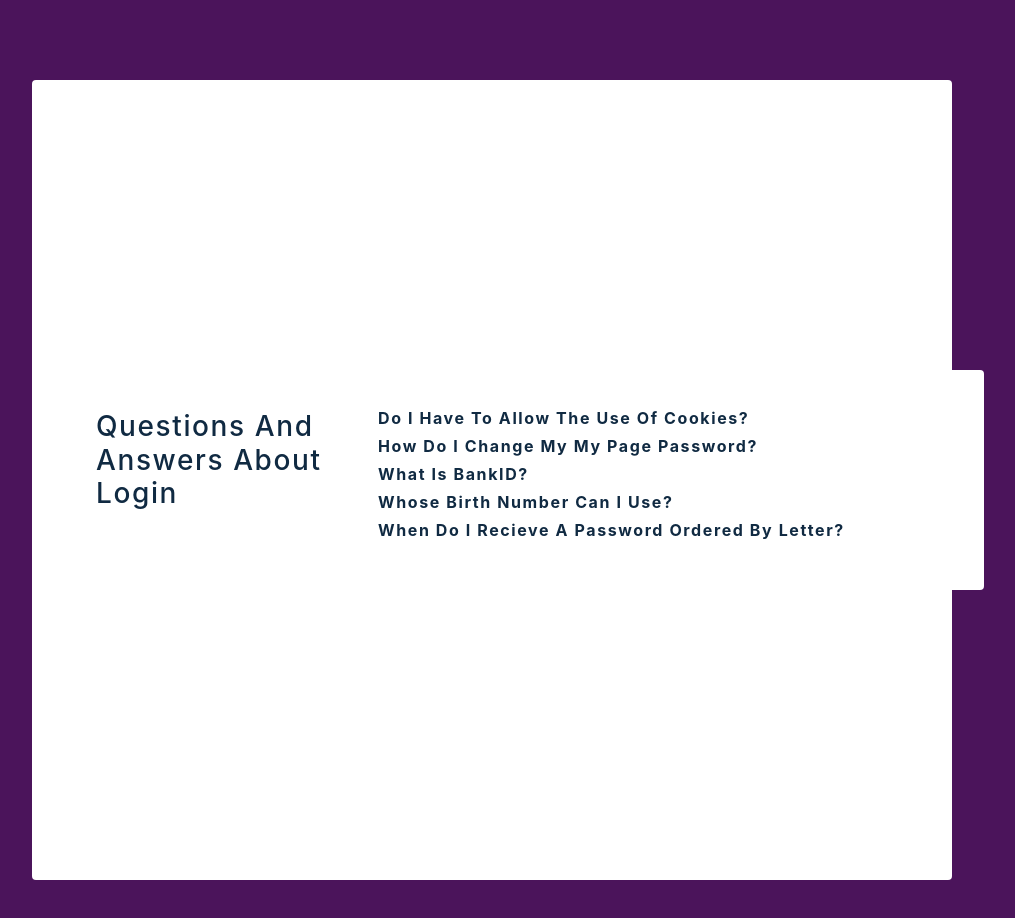
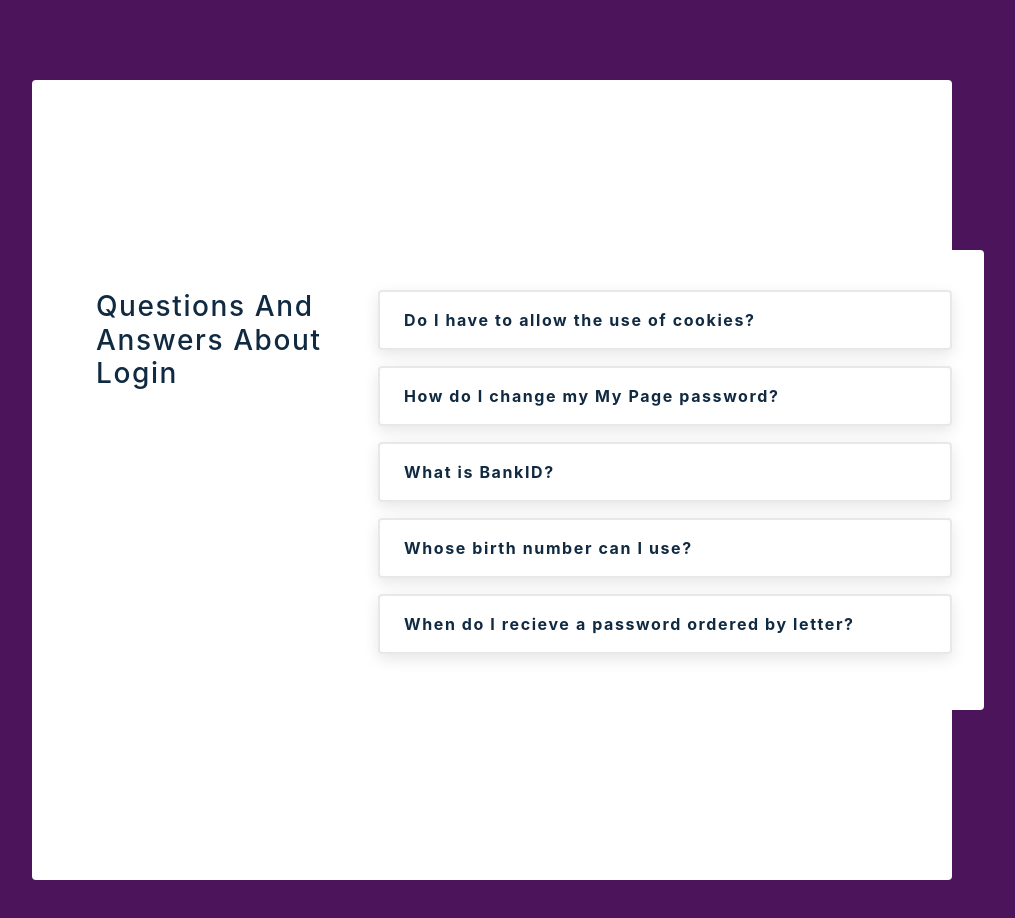
Before and after one commit to o0p/qa-react, a React (Create React App) app: page / in a window 1280 px wide. Shown: the top 918 px of the page, without its empty margins (148-1163 px from the left). Built offline with nearby package versions, Linux system fonts and the light colour scheme.

Commit message:
Add question div class

```diff
--- a/src/Question.js
+++ b/src/Question.js
@@ -3,9 +3,11 @@ import { AiOutlineMinus, AiOutlinePlus } from 'react-icons/ai';
 const Question = ({ title, info }) => {
   return (
     <>
-      <header>
-        <h4>{title}</h4>
-      </header>
+      <div className="question">
+        <header>
+          <h4>{title}</h4>
+        </header>
+      </div>
     </>
   );
 };
```
